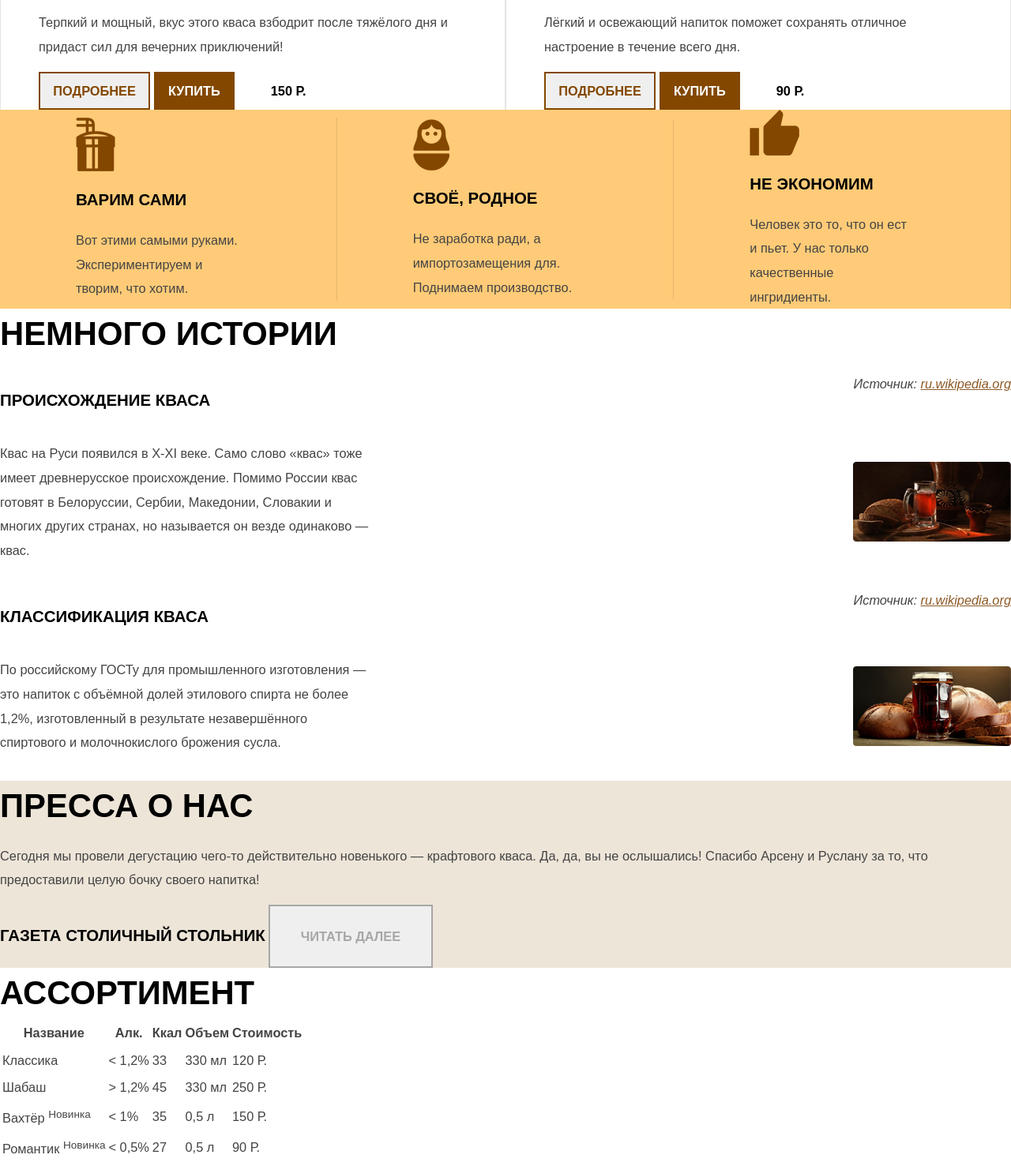
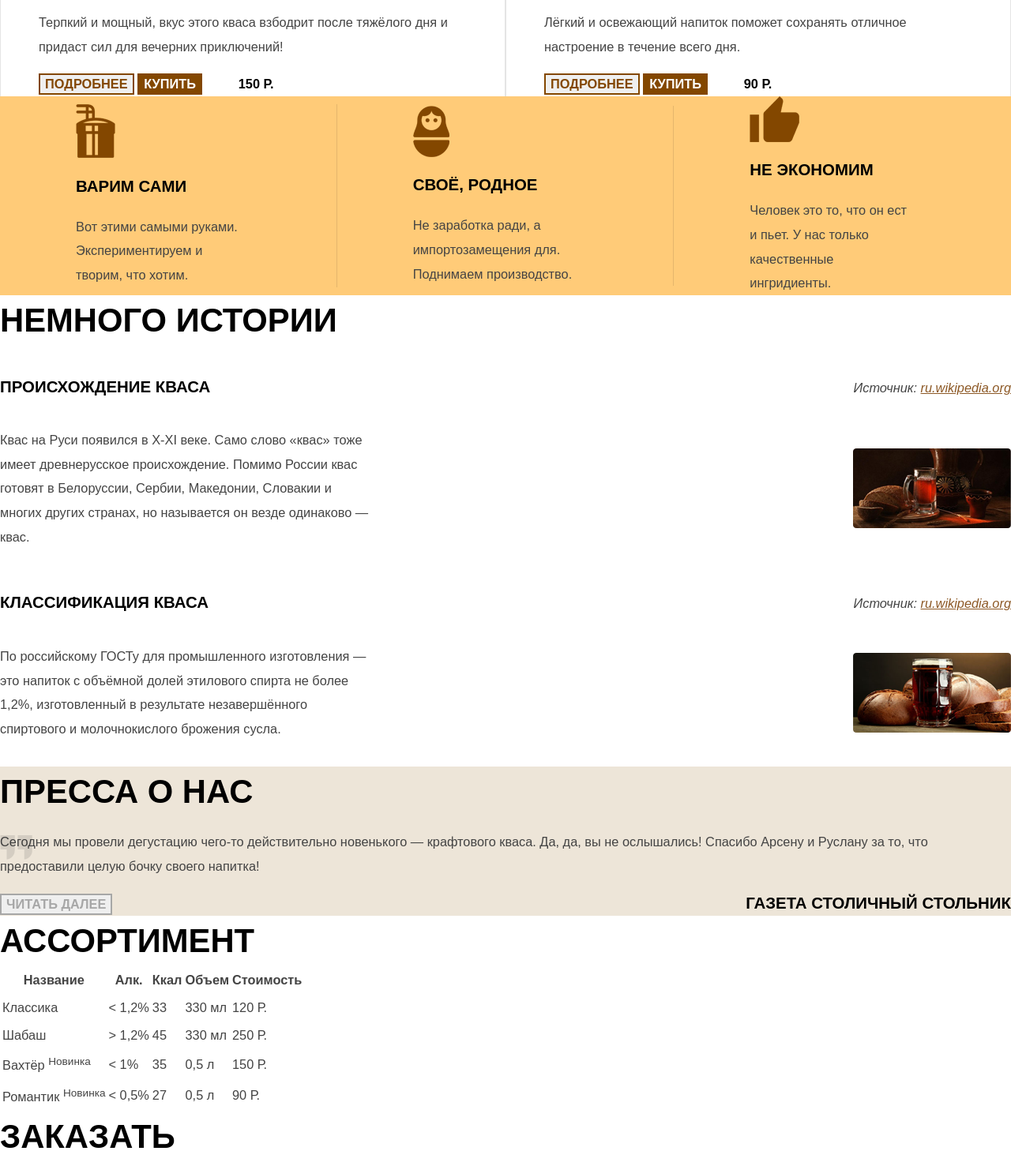
Before and after one commit to bogdangill/testwebsite, a plain HTML site: page index.html in a window 1280 px wide. Shown: the part 1169-2646 px from the top of the page at 79% size. Drawn offline with Linux system fonts and the light colour scheme.

Commit message:
style press section & small fixes

```diff
--- a/css/RWD.css
+++ b/css/RWD.css
@@ -101,6 +101,8 @@ body {
     }
 
     .promo {margin-top: auto;}
+
+    .wrapper-min .titleMin {margin-top: 5%;}
 }
 
 .header-logo {
@@ -217,6 +219,11 @@ body {
     .advantagesItem {margin-top: calc(1vh * 6.67);}
     .advantagesList {padding-bottom: calc(1vh * 6.67);}
     .history-section {margin-bottom: calc(1vh * 6.22);}
+    .btn {
+        padding-top: calc(1vh * 2.17); padding-bottom: calc(1vh * 2.17);
+        padding-left: 3%;
+        padding-right: 3%;
+    }
 }
 
 @media (min-width: 1000px) {
@@ -242,7 +249,7 @@ body {
     font-weight: bold;
     text-transform: uppercase;
     /* padding: 13px 20px; */
-    padding: 2.17% 3%;
+    /* padding: 2.17% 3%; */
     text-align: center;
     border: 2px solid #834700;
 }
@@ -394,7 +401,7 @@ body {
     border-right: 1px solid #e5b66c; */
 }
 
-.content {
+.advantages-content {
     /* background: black; */
     flex-basis: 215px;
     flex-grow: 1;
@@ -406,8 +413,11 @@ body {
     padding-left: 7.5vw;
 }
 
+.advantagesItem:last-of-type .advantages-content
+{border-right: none;}
+
 @media (max-width: 1600px) {
-    .content p {max-width: 205px; margin: 0;}
+    .advantages-content p {max-width: 205px; margin: 0;}
 }
 
 .history-section dt,
@@ -416,6 +426,7 @@ body {
     flex-direction: row;
     flex-wrap: wrap;
     justify-content: space-between;
+    align-items: baseline;
     padding: 0;
     margin: 0;
 }
@@ -449,9 +460,32 @@ body {
 
 .press {
     background-color: #ede5d8;
+    position: relative;
+}
+
+.press::before {
+    position: absolute;
+    top: 45.83%;
+    /* width: 41px; */
+    width: 5.13%;
+    height: 5.17%;
+    /* height: 31px; */
+    content: url("../img/quotes.png");
+    /* background-color: #000000; */
 }
 
 .press blockquote {
     padding: 0;
     margin: 0;
 }
+
+.wrapper-min {
+    display: flex;
+    flex-direction: row;
+    flex-wrap: wrap;
+    justify-content: space-between;
+    align-items: baseline;
+}
+
+.wrapper-min .btn-read {order: 1;}
+.wrapper-min .titleMin {order: 2;}
--- a/index.html
+++ b/index.html
@@ -99,21 +99,21 @@
           <h2 class="visually-hidden">Преимущества</h2>
           <ul class="advantagesList">
             <li class="advantagesItem">
-              <section class="content">
+              <section class="advantages-content">
                 <img class="icon" src="img/icon-brew.png">
                 <h3 class="titleMin">Варим сами</h3>
                 <p>Вот этими самыми руками. Экспериментируем и творим, что хотим.</p>
               </section>
             </li>
             <li class="advantagesItem">
-              <section class="content">
+              <section class="advantages-content">
                 <img class="icon" src="img/icon-matreshka.png">
                 <h3 class="titleMin">Своё, родное</h3>
                 <p>Не заработка ради, а импортозамещения для. Поднимаем производство.</p>
               </section>
             </li>
             <li class="advantagesItem">
-              <section class="content">
+              <section class="advantages-content">
                 <img class="icon" src="img/icon-thumbsup.png">
                 <h3 class="titleMin">Не экономим</h3>
                 <p>Человек это то, что он ест и пьет. У нас только качественные ингридиенты.</p>
@@ -154,8 +154,10 @@
           <h2 class="titleMax">Пресса о нас</h2>
           <blockquote>
             <p>Сегодня мы провели дегустацию чего-то действительно новенького — крафтового кваса. Да, да, вы не ослышались! Спасибо Арсену и Руслану за то, что предоставили целую бочку своего напитка!</p>
-            <cite class="titleMin">Газета столичный Стольник</cite>
+            <div class="wrapper-min">
+              <cite class="titleMin">Газета столичный Стольник</cite>
               <button class="btn btn-read">Читать далее</button>
+            </div>
           </blockquote>
         </div>
       </section>
```
